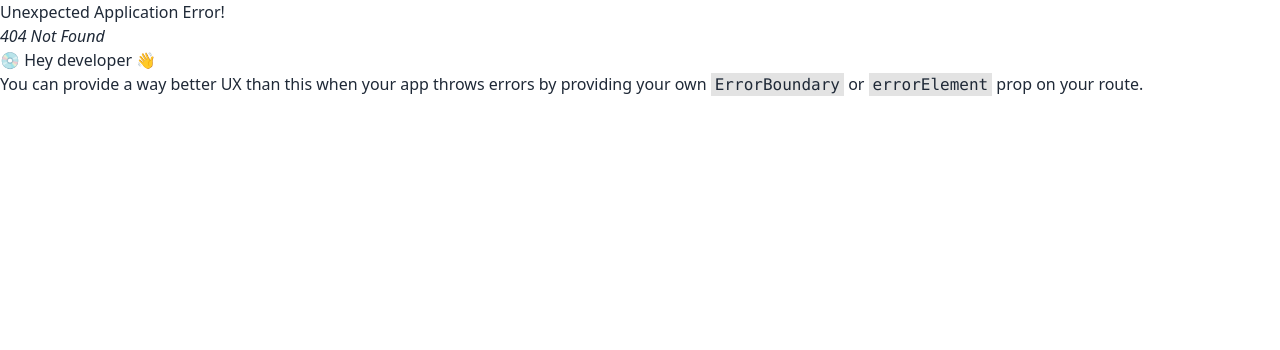
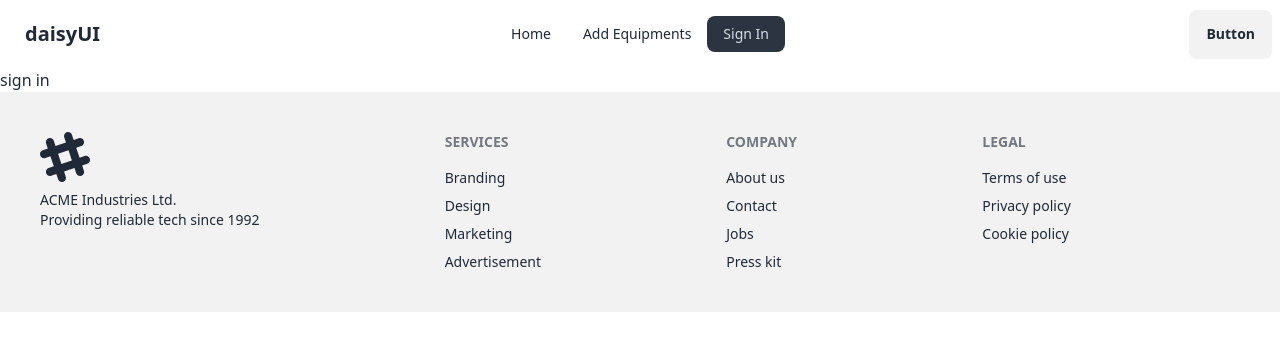
Before and after one commit to muntasir-mahmud-abdullah/equisports-client, a React (Vite) app: page /signIn in a window 1280 px wide. Before the commit this address had no page. Shown: the top 350 px of the page. Built offline with nearby package versions, Linux system fonts and the light colour scheme.

Commit message:
react routing basic set up updated

```diff
--- /dev/null
+++ b/src/components/Footer.jsx
@@ -0,0 +1,48 @@
+import React from 'react';
+
+const Footer = () => {
+    return (
+<footer className="footer bg-base-200 text-base-content p-10">
+  <aside>
+    <svg
+      width="50"
+      height="50"
+      viewBox="0 0 24 24"
+      xmlns="http://www.w3.org/2000/svg"
+      fillRule="evenodd"
+      clipRule="evenodd"
+      className="fill-current">
+      <path
+        d="M22.672 15.226l-2.432.811.841 2.515c.33 1.019-.209 2.127-1.23 2.456-1.15.325-2.148-.321-2.463-1.226l-.84-2.518-5.013 1.677.84 2.517c.391 1.203-.434 2.542-1.831 2.542-.88 0-1.601-.564-1.86-1.314l-.842-2.516-2.431.809c-1.135.328-2.145-.317-2.463-1.229-.329-1.018.211-2.127 1.231-2.456l2.432-.809-1.621-4.823-2.432.808c-1.355.384-2.558-.59-2.558-1.839 0-.817.509-1.582 1.327-1.846l2.433-.809-.842-2.515c-.33-1.02.211-2.129 1.232-2.458 1.02-.329 2.13.209 2.461 1.229l.842 2.515 5.011-1.677-.839-2.517c-.403-1.238.484-2.553 1.843-2.553.819 0 1.585.509 1.85 1.326l.841 2.517 2.431-.81c1.02-.33 2.131.211 2.461 1.229.332 1.018-.21 2.126-1.23 2.456l-2.433.809 1.622 4.823 2.433-.809c1.242-.401 2.557.484 2.557 1.838 0 .819-.51 1.583-1.328 1.847m-8.992-6.428l-5.01 1.675 1.619 4.828 5.011-1.674-1.62-4.829z"></path>
+    </svg>
+    <p>
+      ACME Industries Ltd.
+      <br />
+      Providing reliable tech since 1992
+    </p>
+  </aside>
+  <nav>
+    <h6 className="footer-title">Services</h6>
+    <a className="link link-hover">Branding</a>
+    <a className="link link-hover">Design</a>
+    <a className="link link-hover">Marketing</a>
+    <a className="link link-hover">Advertisement</a>
+  </nav>
+  <nav>
+    <h6 className="footer-title">Company</h6>
+    <a className="link link-hover">About us</a>
+    <a className="link link-hover">Contact</a>
+    <a className="link link-hover">Jobs</a>
+    <a className="link link-hover">Press kit</a>
+  </nav>
+  <nav>
+    <h6 className="footer-title">Legal</h6>
+    <a className="link link-hover">Terms of use</a>
+    <a className="link link-hover">Privacy policy</a>
+    <a className="link link-hover">Cookie policy</a>
+  </nav>
+</footer>
+    );
+};
+
+export default Footer;
--- /dev/null
+++ b/src/components/Header.jsx
@@ -0,0 +1,57 @@
+import React from "react";
+import { NavLink } from "react-router-dom";
+
+const Header = () => {
+  const links = (
+    <>
+      <li>
+        <NavLink to={"/"}>Home</NavLink>
+      </li>
+      <li>
+        <NavLink to={"/addEquipment"}>Add Equipments</NavLink>
+      </li>
+      <li>
+        <NavLink to={"/signIn"}>Sign In</NavLink>
+      </li>
+    </>
+  );
+  return (
+    <div className="navbar bg-base-100">
+      <div className="navbar-start">
+        <div className="dropdown">
+          <div tabIndex={0} role="button" className="btn btn-ghost lg:hidden">
+            <svg
+              xmlns="http://www.w3.org/2000/svg"
+              className="h-5 w-5"
+              fill="none"
+              viewBox="0 0 24 24"
+              stroke="currentColor"
+            >
+              <path
+                strokeLinecap="round"
+                strokeLinejoin="round"
+                strokeWidth="2"
+                d="M4 6h16M4 12h8m-8 6h16"
+              />
+            </svg>
+          </div>
+          <ul
+            tabIndex={0}
+            className="menu menu-sm dropdown-content bg-base-100 rounded-box z-[1] mt-3 w-52 p-2 shadow"
+          >
+            {links}
+          </ul>
+        </div>
+        <a className="btn btn-ghost text-xl">daisyUI</a>
+      </div>
+      <div className="navbar-center hidden lg:flex">
+        <ul className="menu menu-horizontal px-1">{links}</ul>
+      </div>
+      <div className="navbar-end">
+        <a className="btn">Button</a>
+      </div>
+    </div>
+  );
+};
+
+export default Header;
--- /dev/null
+++ b/src/components/Layout.jsx
@@ -0,0 +1,16 @@
+import React from 'react';
+import Header from './Header';
+import { Outlet } from 'react-router-dom';
+import Footer from './Footer';
+
+const Layout = () => {
+    return (
+        <div>
+            <Header></Header>
+            <Outlet></Outlet>
+            <Footer></Footer>
+        </div>
+    );
+};
+
+export default Layout;
--- /dev/null
+++ b/src/components/SignIn.jsx
@@ -0,0 +1,11 @@
+import React from 'react';
+
+const SignIn = () => {
+    return (
+        <div>
+            <h2>sign in</h2>
+        </div>
+    );
+};
+
+export default SignIn;
--- /dev/null
+++ b/src/components/SignUp.jsx
@@ -0,0 +1,11 @@
+import React from 'react';
+
+const SignUp = () => {
+    return (
+        <div>
+            <h2>sign up</h2>
+        </div>
+    );
+};
+
+export default SignUp;
```
Also changed, not shown: src/main.jsx (+18 -0 lines).
